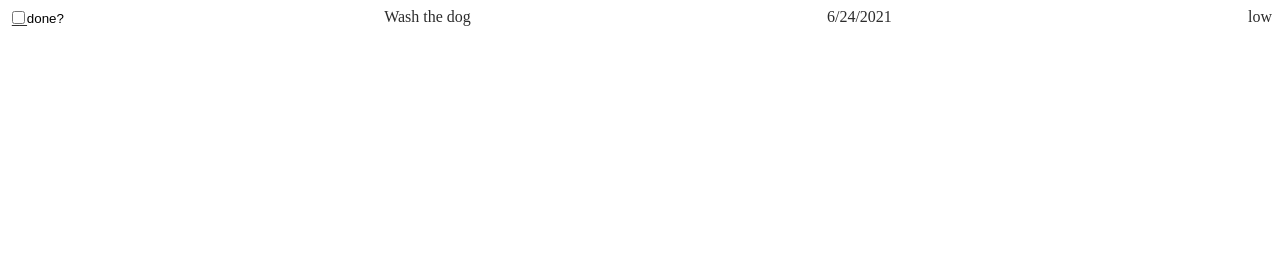
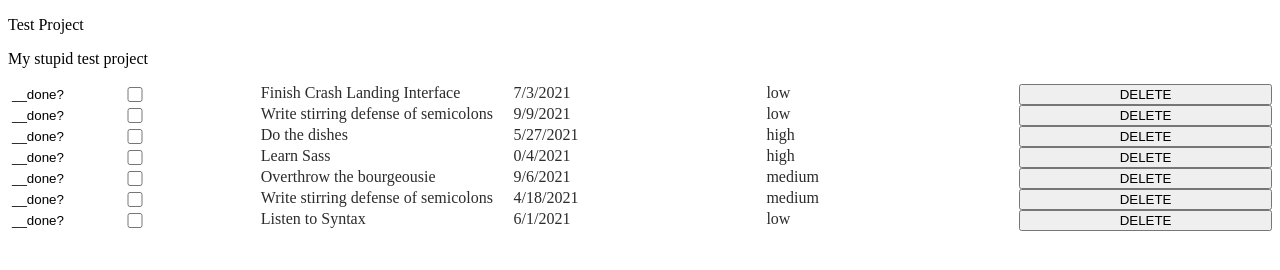
Before and after one commit to isaiahaiasi/idoit-task-tracker, a website built with webpack: page dist/index.html in a window 1280 px wide. Built offline with nearby package versions, Linux system fonts and the light colour scheme.

Commit message:
Implement Project View

```diff
--- a/src/index.js
+++ b/src/index.js
@@ -1,11 +1,16 @@
 //! STYLE IMPORTS
 import './styles/style.css';
 
-import taskView from './view/task_view';
 import { taskMock } from './model/task';
+import Project from './model/project';
+import ProjectView from './view/project_view';
 
-const newTaskView = taskView(taskMock.getTestTask());
+const testProject = new Project('Test Project', 'My stupid test project');
+const tasks = taskMock.getMockTasks(7, testProject);
 
-document.body.appendChild(newTaskView.view);
+testProject.addTask(...tasks);
 
-newTaskView.renderSimple();
+const testProjectView = ProjectView(testProject);
+
+document.body.appendChild(testProjectView.view);
+testProjectView.render();
--- a/src/model/project.js
+++ b/src/model/project.js
@@ -1,9 +1,13 @@
-class project {
+class Project {
   constructor(title, description, tasks = []) {
     this.title = title;
     this.description = description;
     this.tasks = tasks;
   }
+
+  addTask(...tasks) {
+    tasks.forEach((task) => this.tasks.push(task));
+  }
 }
 
-export { project as default };
+export { Project as default };
--- a/src/model/task.js
+++ b/src/model/task.js
@@ -1,11 +1,33 @@
 class Task {
-  constructor(title, description, dueDate, priority) {
+  constructor(title, description, dueDate, priority, project) {
     this.title = title;
     this.description = description;
     this.dueDate = dueDate;
     this.priority = priority;
+    this.project = project;
+    this.isComplete = false;
+  }
+
+  setIsComplete(value) {
+    this.isComplete = value;
+    // console.log(`${this.title}: is ${this.isComplete ? '' : 'not '}complete`);
+  }
+
+  delete() {
+    const projectTaskList = this.project.tasks;
+    if (!projectTaskList) {
+      console.error(`Could not find task list to remove ${this.title} from.`);
+      return;
+    }
+    projectTaskList.remove(projectTaskList.indexOf(this));
   }
 }
+
+const priorities = Object.freeze([
+  'low',
+  'medium',
+  'high',
+]);
 
 const taskMock = (function taskMock() {
   const _testTitles = [
@@ -23,12 +45,9 @@ const taskMock = (function taskMock() {
     'Practice scales on guitar',
   ];
 
-  const _testDescriptions = [];
-
-  const _priorities = [
-    'high',
-    'medium',
-    'low',
+  const _testDescriptions = [
+    'Description description description description',
+    'lorem ipsum fkeafek aofeka fokea pfke pafk eapof ea',
   ];
 
   const _getRandom = (list) => list[Math.floor(Math.random() * list.length)];
@@ -40,16 +59,25 @@ const taskMock = (function taskMock() {
     return `${rMonth}/${rDay}/${rYear}`;
   };
 
-  function getTestTask() {
+  function getMockTask(project) {
     return new Task(
       _getRandom(_testTitles),
       _getRandom(_testDescriptions),
       _getRandomDate(),
-      _getRandom(_priorities),
+      _getRandom(priorities),
+      project,
     );
   }
 
-  return { getTestTask };
+  function getMockTasks(num, project) {
+    const mocks = [];
+    for (let i = 0; i < num; i += 1) {
+      mocks.push(getMockTask(project));
+    }
+    return mocks;
+  }
+
+  return { getMockTask, getMockTasks };
 }());
 
-export { Task as default, taskMock };
+export { Task as default, taskMock, priorities };
--- a/src/styles/style.css
+++ b/src/styles/style.css
@@ -1,6 +1,7 @@
 .task {
   color: rgb(44, 44, 44);
-  display:flex;
+  display:grid;
+  grid-template-columns: repeat(5, 1fr);
   justify-content:space-between;
   width:100%;
 }
--- /dev/null
+++ b/src/view/project_view.js
@@ -0,0 +1,32 @@
+import taskView from './task_view';
+
+const projectView = (project) => {
+  const template = document.querySelector('#project-template');
+  const projectTemplate = template.content.querySelector('.project');
+  const view = projectTemplate.cloneNode(true);
+
+  const _renderTasks = () => {
+    const taskViews = [];
+    project.tasks.forEach((task) => {
+      const tv = taskView(task);
+      tv.render();
+      taskViews.push(tv.node);
+    });
+    return taskViews;
+  };
+
+  const render = () => {
+    // Set title & description
+    view.querySelector('.project-title').textContent = project.title;
+    view.querySelector('.project-description').textContent = project.description;
+
+    const taskViewContainer = view.querySelector('.project-tasks-container');
+    const taskViews = _renderTasks();
+
+    taskViews.forEach((tv) => taskViewContainer.appendChild(tv));
+  };
+
+  return { view, render };
+};
+
+export { projectView as default };
--- a/src/view/task_view.js
+++ b/src/view/task_view.js
@@ -1,19 +1,37 @@
-//  - simple view
-//  - expanded view
-// pass in the task properties I care about w destructuring??
 const taskView = (task) => {
   const template = document.querySelector('#task-template');
   const taskTemplate = template.content.querySelector('.task');
-  const view = taskTemplate.cloneNode(true);
+  const node = taskTemplate.cloneNode(true);
+  node.classList.add('expanded');
 
-  const renderSimple = () => {
-    // Add title & description properties
-    view.querySelector('.task-title').textContent = task.title;
-    view.querySelector('.task-priority').textContent = task.priority;
-    view.querySelector('.task-due-date').textContent = task.dueDate;
+  const _deleteTask = () => {
+    task.delete();
+    node.destroy();
   };
 
-  return { view, renderSimple };
+  const render = () => {
+    // Display properties
+    node.querySelector('.task-title').textContent = task.title;
+    node.querySelector('.task-priority').textContent = task.priority;
+    node.querySelector('.task-due-date').textContent = task.dueDate;
+
+    // Inputs
+    const isCompleteCheckbox = node.querySelector('.task-is-complete');
+    isCompleteCheckbox.checked = task.isComplete;
+    isCompleteCheckbox.addEventListener('change', () => {
+      task.setIsComplete(isCompleteCheckbox.checked);
+    });
+
+    const deleteBtn = node.querySelector('.delete-btn');
+    deleteBtn.addEventListener('click', () => {
+      // TODO: Add confirmation modal
+      _deleteTask();
+    });
+
+    return node;
+  };
+
+  return { node, render };
 };
 
 export { taskView as default };
```
Also changed, not shown: .eslintrc.json, dist/index.html.
